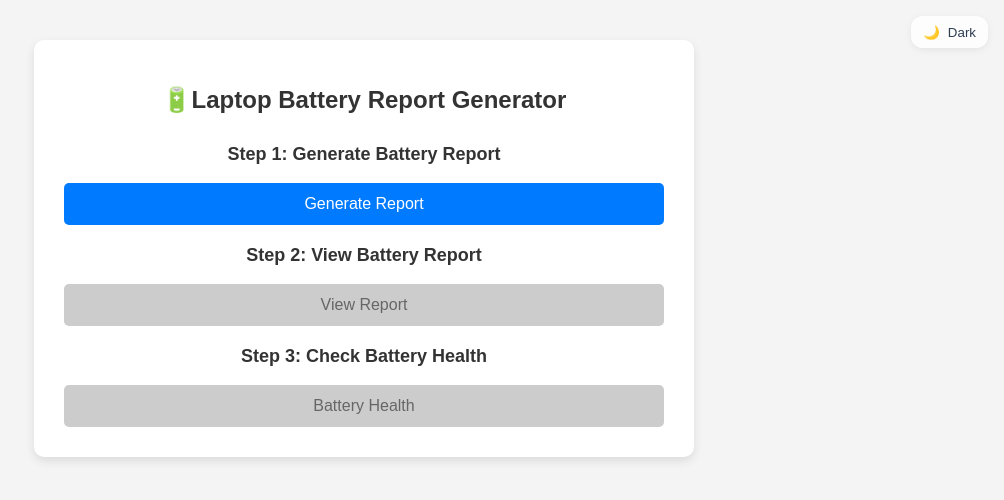
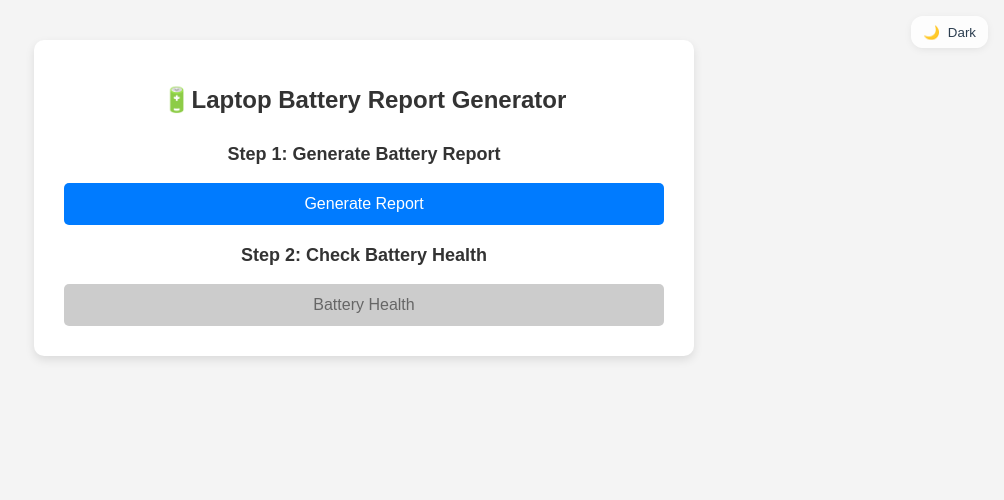
Before and after one commit to meetshaks/Battery-Report-Generator, a Flask app: page / in a window 1280 px wide. Shown: the top 500 px of the page, without its empty margins (276-1280 px from the left). Run offline with Flask 3, Linux system fonts and the light colour scheme.

Commit message:
Update index.html

```diff
--- a/templates/index.html
+++ b/templates/index.html
@@ -182,10 +182,10 @@
         <p class="step">Step 1: Generate Battery Report</p>
         <button class="generate-btn" onclick="generateReport()">Generate Report</button>
 
-        <p class="step">Step 2: View Battery Report</p>
-        <button class="view-btn" id="viewReportBtn" onclick="viewReport()" disabled>View Report</button>
+        <!-- <p class="step">Step 2: View Battery Report</p>
+        <button class="view-btn" id="viewReportBtn" onclick="viewReport()" disabled>View Report</button> -->
 
-        <p class="step">Step 3: Check Battery Health</p>
+        <p class="step">Step 2: Check Battery Health</p>
         <button class="generate-btn" id="batteryHealthBtn" onclick="checkBatteryHealth()" disabled>Battery Health</button>
 
         <div id="batteryHealthResult" class="battery-health-result" style="display:none;"></div>
```
